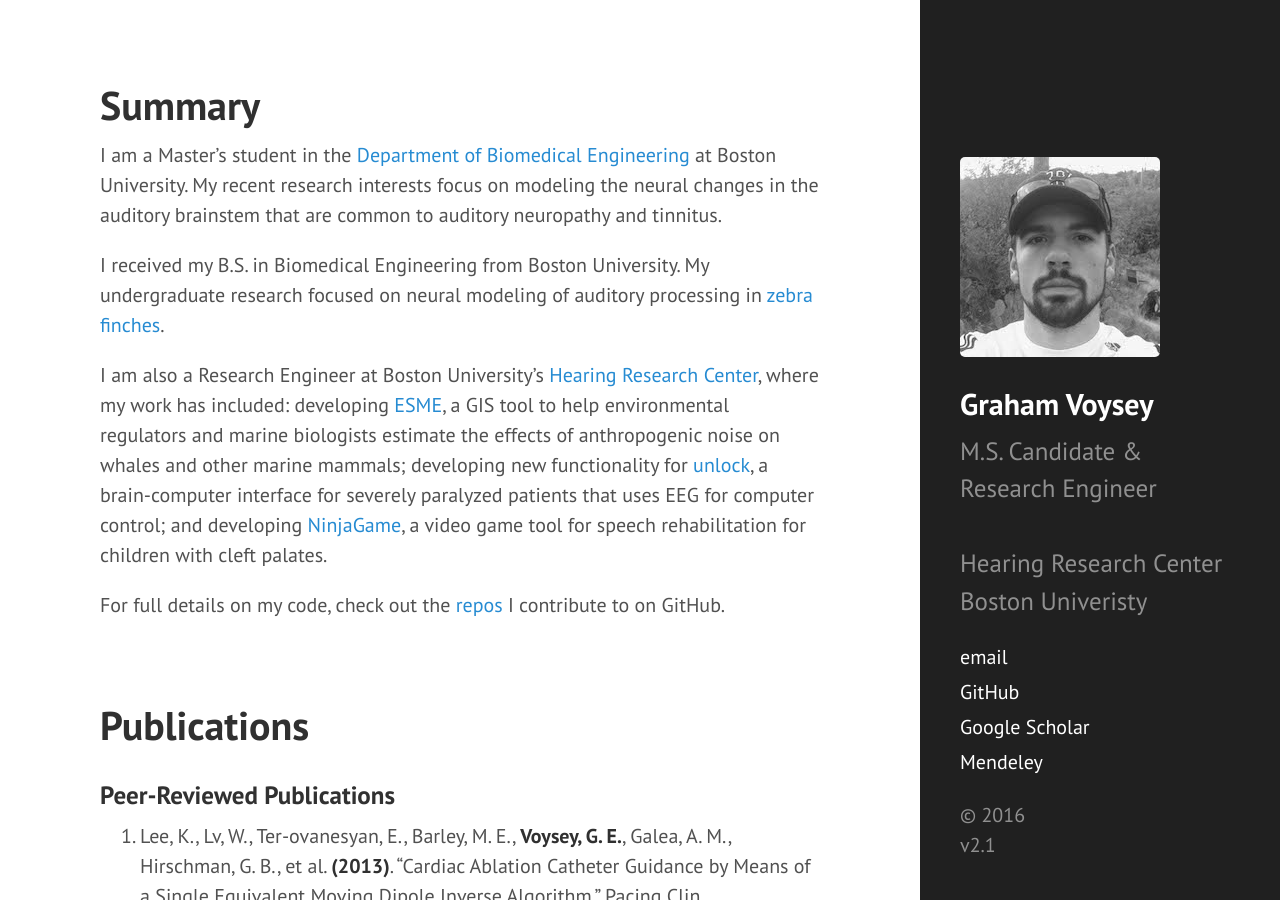
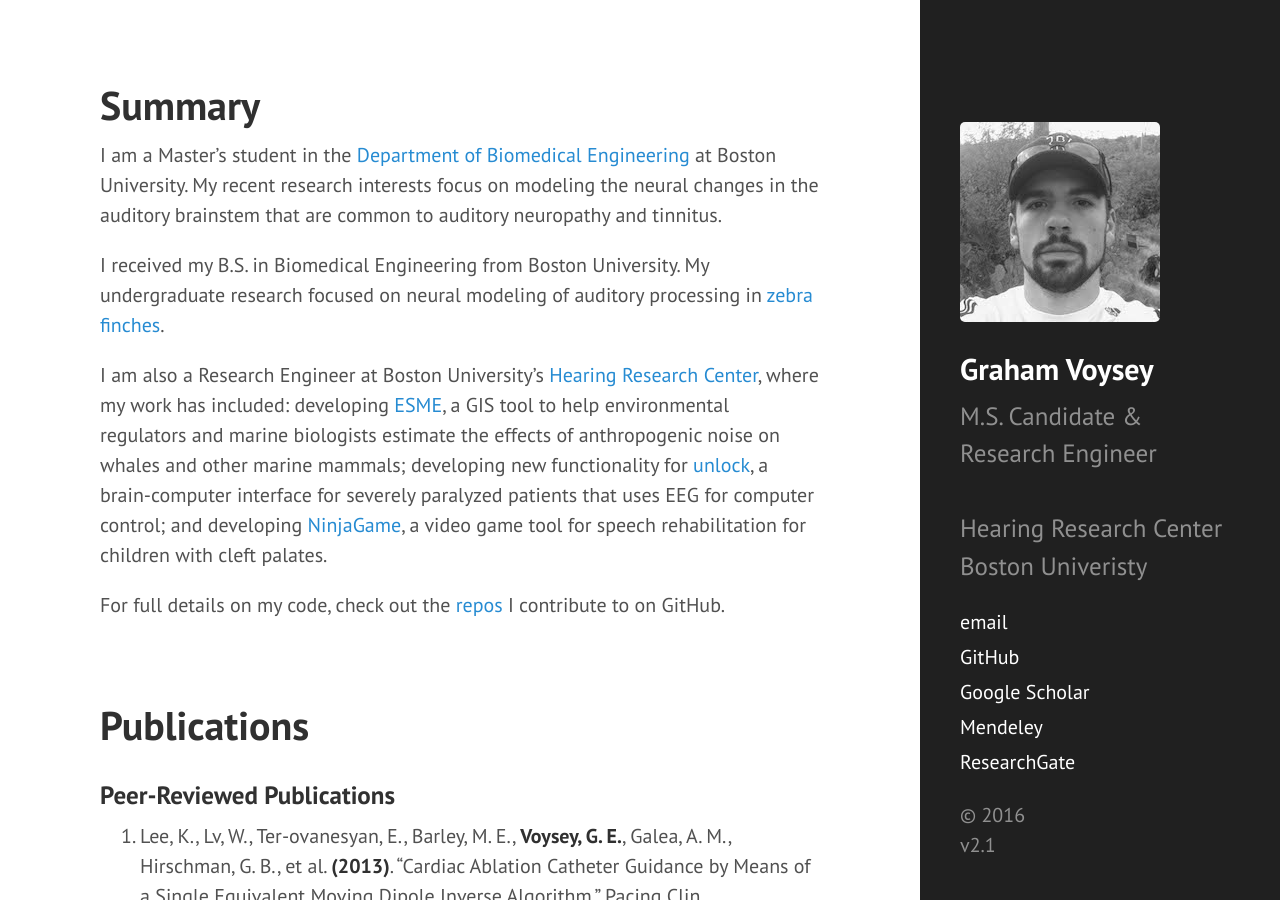
Before and after one commit to gvoysey/gvoysey.github.io, a Jekyll site: the page built from index.html, in a window 1280 px wide and 900 px high. Built offline with Jekyll 4.4.1, drawn with Linux system fonts in a browser that asks for light colours; Markdown is read by kramdown in place of the engine named in the settings; the list of posts is cut into pages by our own code.

Commit message:
Update sidebar.html
added research gate link

```diff
--- a/_includes/sidebar.html
+++ b/_includes/sidebar.html
@@ -34,6 +34,7 @@
       <a class="sidebar-nav-item" href="{{ site.github.repo }}">GitHub</a>
       <a class="sidebar-nav-item" href="{{ site.google.scholar }}">Google Scholar</a>
       <a class="sidebar-nav-item" href="{{ site.mendeley }}">Mendeley</a>
+      <a class="sidebar-nav-item" href="{{ site.mendeley }}">ResearchGate</a>
     </nav>
 
     <p>&copy; {{ site.time | date: '%Y' }}<br/>v{{ site.version }}</p>
```
